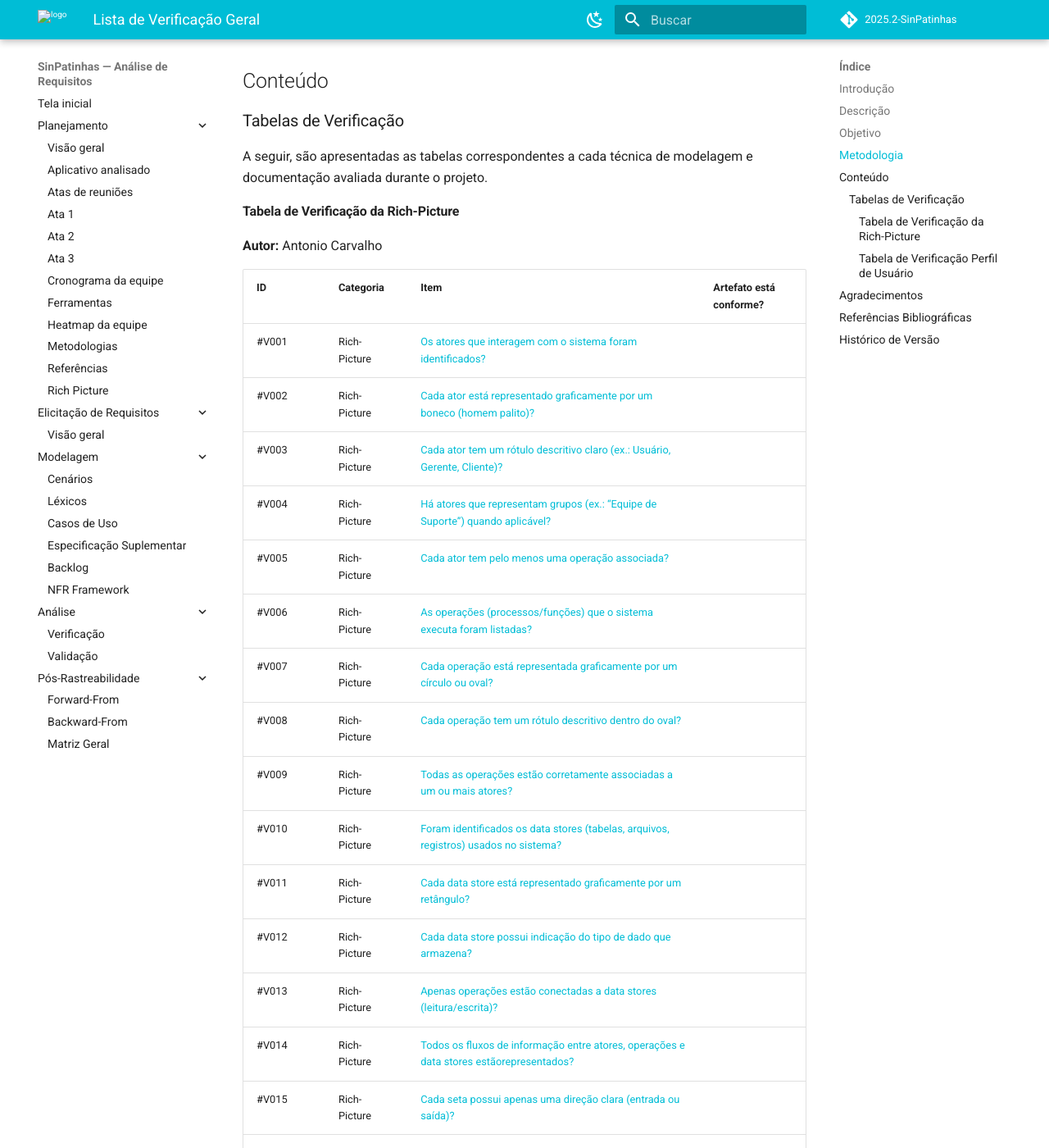
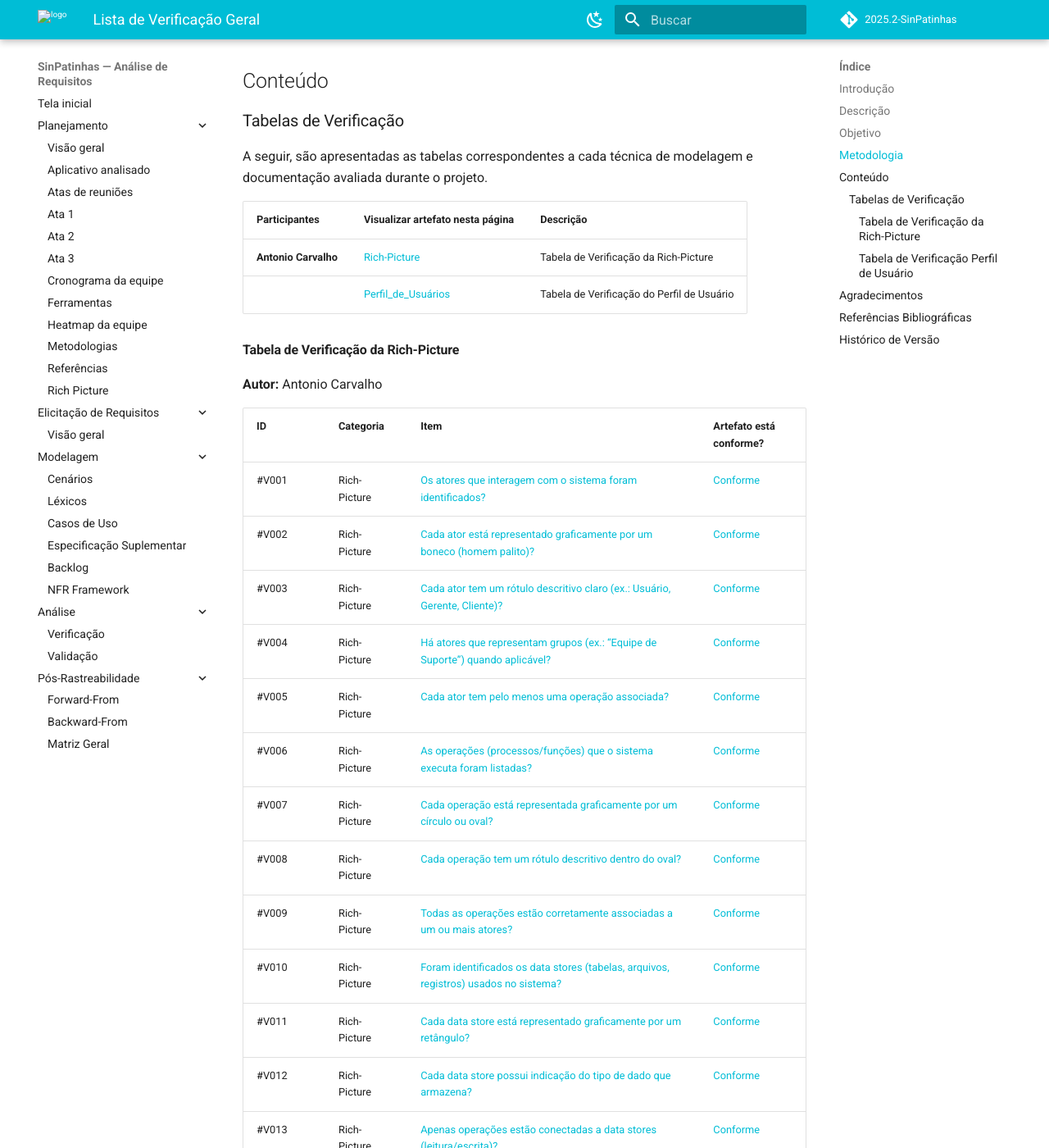
Before and after one commit to Requisitos-de-Software/2025.2-SinPatinhas, an MkDocs documentation site: the page built from docs/analise/verificacao_geral.md, in a window 1280 px wide and 1400 px high, scrolled down 2171 px. Shown: the whole window at 82% size. Built offline with MkDocs 1.6.1 and Material for MkDocs 9.7.7, drawn with Linux system fonts in a browser that asks for light colours; comment, search, counter and statistics services are not loaded; some of the changed text lies outside the part shown.

Commit message:
fix(verification): Edição da página de lista de verificação geral com confirguração geral de estrutura.

```diff
--- a/docs/analise/verificacao_geral.md
+++ b/docs/analise/verificacao_geral.md
@@ -63,6 +63,12 @@ As verificações foram estruturadas em **tabelas individuais**, permitindo uma
 ### Tabelas de Verificação
 A seguir, são apresentadas as tabelas correspondentes a cada técnica de modelagem e documentação avaliada durante o projeto.
 
+| **Participantes** | **Visualizar artefato nesta página** | **Descrição** |
+|---------------|--------------|------------------|
+| **Antonio Carvalho** | [Rich-Picture](#tb001) | Tabela de Verificação da Rich-Picture |
+|                      | [Perfil_de_Usuários](#tb002) | Tabela de Verificação do Perfil de Usuário |
+
+<a id="tb001"></a>
 
 #### Tabela de Verificação da Rich-Picture
 
@@ -70,27 +76,28 @@ A seguir, são apresentadas as tabelas correspondentes a cada técnica de modela
 
 | ID        | Categoria      | Item | Artefato está conforme? |
 |-----------|----------------|------|--------------|
-| #V001 | Rich-Picture   | [Os atores que interagem com o sistema foram identificados?](../planejamento/rich-picture/lista_de_verificao.md) |
-| #V002 | Rich-Picture   | [Cada ator está representado graficamente por um boneco (homem palito)?](../planejamento/rich-picture/lista_de_verificao.md) |
-| #V003 | Rich-Picture   | [Cada ator tem um rótulo descritivo claro (ex.: Usuário, Gerente, Cliente)?](../planejamento/rich-picture/lista_de_verificao.md) |
-| #V004 | Rich-Picture   | [Há atores que representam grupos (ex.: “Equipe de Suporte”) quando aplicável?](../planejamento/rich-picture/lista_de_verificao.md) |
-| #V005 | Rich-Picture   | [Cada ator tem pelo menos uma operação associada?](../planejamento/rich-picture/lista_de_verificao.md) |
-| #V006 | Rich-Picture   | [As operações (processos/funções) que o sistema executa foram listadas?](../planejamento/rich-picture/lista_de_verificao.md) |
-| #V007 | Rich-Picture   | [Cada operação está representada graficamente por um círculo ou oval?](../planejamento/rich-picture/lista_de_verificao.md) |
-| #V008 | Rich-Picture   | [Cada operação tem um rótulo descritivo dentro do oval?](../planejamento/rich-picture/lista_de_verificao.md) |
-| #V009 | Rich-Picture   | [Todas as operações estão corretamente associadas a um ou mais atores?](../planejamento/rich-picture/lista_de_verificao.md) |
-| #V010 | Rich-Picture   | [Foram identificados os data stores (tabelas, arquivos, registros) usados no sistema?](../planejamento/rich-picture/lista_de_verificao.md) |
-| #V011 | Rich-Picture   | [Cada data store está representado graficamente por um retângulo?](../planejamento/rich-picture/lista_de_verificao.md) |
-| #V012 | Rich-Picture   | [Cada data store possui indicação do tipo de dado que armazena?](../planejamento/rich-picture/lista_de_verificao.md) |
-| #V013 | Rich-Picture   | [Apenas operações estão conectadas a data stores (leitura/escrita)?](../planejamento/rich-picture/lista_de_verificao.md) |
-| #V014 | Rich-Picture   | [Todos os fluxos de informação entre atores, operações e data stores estãorepresentados?](../planejamento/rich-picture/lista_de_verificao.md) |
-| #V015 | Rich-Picture   | [Cada seta possui apenas uma direção clara (entrada ou saída)?](../planejamento/rich-picture/lista_de_verificao.md) |
-| #V016 | Rich-Picture   | [Cada seta tem um rótulo descritivo indicando que tipo de dado/informação circula?](../planejamento/rich-picture/lista_de_verificao.md) |
-| #V017 | Rich-Picture   | [Foi traçada a fronteira do sistema (círculo/linha sólida ou tracejada) delimitando a área de responsabilidade?](../planejamento/rich-picture/lista_de_verificao.md) |
-| #V018 | Rich-Picture   | [Apenas os elementos dentro da fronteira são de responsabilidade do sistema em análise?](../planejamento/rich-picture/lista_de_verificao.md) |
-| #V019 | Rich-Picture   | [Foi verificado que os elementos fora da fronteira foram corretamente excluídos da responsabilidade do sistema?](../planejamento/rich-picture/lista_de_verificao.md) |
+| #V001 | Rich-Picture   | [Os atores que interagem com o sistema foram identificados?](../planejamento/rich-picture/lista_de_verificao.md) | [Conforme](../assets/images/richpicture/richpicture.png) |
+| #V002 | Rich-Picture   | [Cada ator está representado graficamente por um boneco (homem palito)?](../planejamento/rich-picture/lista_de_verificao.md) | [Conforme](../assets/images/richpicture/richpicture.png) |
+| #V003 | Rich-Picture   | [Cada ator tem um rótulo descritivo claro (ex.: Usuário, Gerente, Cliente)?](../planejamento/rich-picture/lista_de_verificao.md) | [Conforme](../assets/images/richpicture/richpicture.png) |
+| #V004 | Rich-Picture   | [Há atores que representam grupos (ex.: “Equipe de Suporte”) quando aplicável?](../planejamento/rich-picture/lista_de_verificao.md) | [Conforme](../assets/images/richpicture/richpicture.png) |
+| #V005 | Rich-Picture   | [Cada ator tem pelo menos uma operação associada?](../planejamento/rich-picture/lista_de_verificao.md) | [Conforme](../assets/images/richpicture/richpicture.png) |
+| #V006 | Rich-Picture   | [As operações (processos/funções) que o sistema executa foram listadas?](../planejamento/rich-picture/lista_de_verificao.md) | [Conforme](../assets/images/richpicture/richpicture.png) |
+| #V007 | Rich-Picture   | [Cada operação está representada graficamente por um círculo ou oval?](../planejamento/rich-picture/lista_de_verificao.md) | [Conforme](../assets/images/richpicture/richpicture.png) |
+| #V008 | Rich-Picture   | [Cada operação tem um rótulo descritivo dentro do oval?](../planejamento/rich-picture/lista_de_verificao.md) | [Conforme](../assets/images/richpicture/richpicture.png) |
+| #V009 | Rich-Picture   | [Todas as operações estão corretamente associadas a um ou mais atores?](../planejamento/rich-picture/lista_de_verificao.md) | [Conforme](../assets/images/richpicture/richpicture.png) |
+| #V010 | Rich-Picture   | [Foram identificados os data stores (tabelas, arquivos, registros) usados no sistema?](../planejamento/rich-picture/lista_de_verificao.md) | [Conforme](../assets/images/richpicture/richpicture.png) |
+| #V011 | Rich-Picture   | [Cada data store está representado graficamente por um retângulo?](../planejamento/rich-picture/lista_de_verificao.md) | [Conforme](../assets/images/richpicture/richpicture.png) |
+| #V012 | Rich-Picture   | [Cada data store possui indicação do tipo de dado que armazena?](../planejamento/rich-picture/lista_de_verificao.md) | [Conforme](../assets/images/richpicture/richpicture.png) |
+| #V013 | Rich-Picture   | [Apenas operações estão conectadas a data stores (leitura/escrita)?](../planejamento/rich-picture/lista_de_verificao.md) | [Conforme](../assets/images/richpicture/richpicture.png) |
+| #V014 | Rich-Picture   | [Todos os fluxos de informação entre atores, operações e data stores estãorepresentados?](../planejamento/rich-picture/lista_de_verificao.md) | [Conforme](../assets/images/richpicture/richpicture.png) |
+| #V015 | Rich-Picture   | [Cada seta possui apenas uma direção clara (entrada ou saída)?](../planejamento/rich-picture/lista_de_verificao.md) | [Conforme](../assets/images/richpicture/richpicture.png) |
+| #V016 | Rich-Picture   | [Cada seta tem um rótulo descritivo indicando que tipo de dado/informação circula?](../planejamento/rich-picture/lista_de_verificao.md) | [Conforme](../assets/images/richpicture/richpicture.png) |
+| #V017 | Rich-Picture   | [Foi traçada a fronteira do sistema (círculo/linha sólida ou tracejada) delimitando a área de responsabilidade?](../planejamento/rich-picture/lista_de_verificao.md) | [Conforme](../assets/images/richpicture/richpicture.png) |
+| #V018 | Rich-Picture   | [Apenas os elementos dentro da fronteira são de responsabilidade do sistema em análise?](../planejamento/rich-picture/lista_de_verificao.md) | [Conforme](../assets/images/richpicture/richpicture.png) |
+| #V019 | Rich-Picture   | [Foi verificado que os elementos fora da fronteira foram corretamente excluídos da responsabilidade do sistema?](../planejamento/rich-picture/lista_de_verificao.md) | [Conforme](../assets/images/richpicture/richpicture.png) |
 
 
+<a id="tb002"></a>
 
 #### Tabela de Verificação Perfil de Usuário
 
@@ -98,24 +105,24 @@ A seguir, são apresentadas as tabelas correspondentes a cada técnica de modela
 
 | ID        | Categoria      | Item | Artefato está conforme? |
 |-----------|----------------|------|--------------|
-| #V020 | Perfil de Usuário | [O perfil de usuário possui registro dos objetivos dos usuários?](../elicitacao/listas_verificacao/lista_verificacao_perfil_usuario.md) |
-| #V021 | Perfil de Usuário | [O perfil de usuário descreve características (faixa etária, nível de instrução) dos usuários do sistema?](../elicitacao/listas_verificacao/lista_verificacao_perfil_usuario.md) |
-| #V022 | Perfil de Usuário | [As características analisadas para o perfil do usuário são relevantes para o desenvolvimento do sistema projetado?](../elicitacao/listas_verificacao/lista_verificacao_perfil_usuario.md) |
-| #V023 | Perfil de Usuário | [Foram coletados dados sobre as características dos usuários através de estudo? (entrevistas, questionários)](../elicitacao/listas_verificacao/lista_verificacao_perfil_usuario.md) |
-| #V024 | Perfil de Usuário | [Os dados coletados foram agregados em grupos de acordo com os valores observados?](../elicitacao/listas_verificacao/lista_verificacao_perfil_usuario.md) (faixa etária 10-15 anos) |
-| #V025 | Perfil de Usuário | [Foram traçados perfis de usuário considerando as faixas de dados agregados?](../elicitacao/listas_verificacao/lista_verificacao_perfil_usuario.md) |
-| #V026 | Perfil de Usuário | [Foi calculada a proporção de usuários que se encaixam em cada perfil?](../elicitacao/listas_verificacao/lista_verificacao_perfil_usuario.md) |
-| #V027 | Perfil de Usuário | [O perfil de usuário foi elaborado dentro de um processo iterativo?](../elicitacao/listas_verificacao/lista_verificacao_perfil_usuario.md) |
-| #V028 | Perfil de Usuário | [As características foram priorizadas de acordo com a sua relevância para o produto e projeto? (dados sobre o usuário, seu conhecimento sobre o produto)](../elicitacao/listas_verificacao/lista_verificacao_perfil_usuario.md) |
-| #V029 | Perfil de Usuário | [Os usuários foram categorizados em grupos?](../elicitacao/listas_verificacao/lista_verificacao_perfil_usuario.md) |
-| #V030 | Perfil de Usuário | [Os grupos correspondem à distribuição dos usuários nas faixas de dados agregados?](../elicitacao/listas_verificacao/lista_verificacao_perfil_usuario.md) |
-| #V031 | Perfil de Usuário | [O perfil de usuário possui nível de experiência do usuário?](../elicitacao/listas_verificacao/lista_verificacao_perfil_usuario.md) |
-| #V032 | Perfil de Usuário | [O perfil de usuário possui tarefas que deverão ser realizadas no sistema?](../elicitacao/listas_verificacao/lista_verificacao_perfil_usuario.md) |
-| #V033 | Perfil de Usuário | [O conhecimento do usuário sobre o domínio do produto está especificado?](../elicitacao/listas_verificacao/lista_verificacao_perfil_usuario.md) |
-| #V034 | Perfil de Usuário | [A experiência profissional e o cargo do usuário estão detalhados?](../elicitacao/listas_verificacao/lista_verificacao_perfil_usuario.md) |
-| #V035 | Perfil de Usuário | [As atitudes e valores do usuário em relação à tecnologia foram considerados?](../elicitacao/listas_verificacao/lista_verificacao_perfil_usuario.md) |
-| #V036 | Perfil de Usuário | [A experiência prévia do usuário com computadores e outros sistemas está documentada?](../elicitacao/listas_verificacao/lista_verificacao_perfil_usuario.md) |
-| #V037 | Perfil de Usuário | [O perfil detalha a experiência do usuário com produtos similares ou concorrentes?](../elicitacao/listas_verificacao/lista_verificacao_perfil_usuario.md) |
+| #V020 | Perfil de Usuário | [O perfil de usuário possui registro dos objetivos dos usuários?](../elicitacao/listas_verificacao/lista_verificacao_perfil_usuario.md) | [Conforme](../elicitacao/perfis_usuarios/perfis-de-usuario.md) |
+| #V021 | Perfil de Usuário | [O perfil de usuário descreve características (faixa etária, nível de instrução) dos usuários do sistema?](../elicitacao/listas_verificacao/lista_verificacao_perfil_usuario.md) | [Conforme](../elicitacao/perfis_usuarios/perfis-de-usuario.md) |
+| #V022 | Perfil de Usuário | [As características analisadas para o perfil do usuário são relevantes para o desenvolvimento do sistema projetado?](../elicitacao/listas_verificacao/lista_verificacao_perfil_usuario.md) | [Conforme](../elicitacao/perfis_usuarios/perfis-de-usuario.md) |
+| #V023 | Perfil de Usuário | [Foram coletados dados sobre as características dos usuários através de estudo? (entrevistas, questionários)](../elicitacao/listas_verificacao/lista_verificacao_perfil_usuario.md) | [Conforme](../elicitacao/perfis_usuarios/perfis-de-usuario.md) |
+| #V024 | Perfil de Usuário | [Os dados coletados foram agregados em grupos de acordo com os valores observados?](../elicitacao/listas_verificacao/lista_verificacao_perfil_usuario.md) (faixa etária 10-15 anos) | [Conforme](../elicitacao/perfis_usuarios/perfis-de-usuario.md) |
+| #V025 | Perfil de Usuário | [Foram traçados perfis de usuário considerando as faixas de dados agregados?](../elicitacao/listas_verificacao/lista_verificacao_perfil_usuario.md) | [Conforme](../elicitacao/perfis_usuarios/perfis-de-usuario.md) |
+| #V026 | Perfil de Usuário | [Foi calculada a proporção de usuários que se encaixam em cada perfil?](../elicitacao/listas_verificacao/lista_verificacao_perfil_usuario.md) | [Conforme](../elicitacao/perfis_usuarios/perfis-de-usuario.md) |
+| #V027 | Perfil de Usuário | [O perfil de usuário foi elaborado dentro de um processo iterativo?](../elicitacao/listas_verificacao/lista_verificacao_perfil_usuario.md) | [Conforme](../elicitacao/perfis_usuarios/perfis-de-usuario.md) |
+| #V028 | Perfil de Usuário | [As características foram priorizadas de acordo com a sua relevância para o produto e projeto? (dados sobre o usuário, seu conhecimento sobre o produto)](../elicitacao/listas_verificacao/lista_verificacao_perfil_usuario.md) | [Conforme](../elicitacao/perfis_usuarios/perfis-de-usuario.md) |
+| #V029 | Perfil de Usuário | [Os usuários foram categorizados em grupos?](../elicitacao/listas_verificacao/lista_verificacao_perfil_usuario.md) | [Conforme](../elicitacao/perfis_usuarios/perfis-de-usuario.md) |
+| #V030 | Perfil de Usuário | [Os grupos correspondem à distribuição dos usuários nas faixas de dados agregados?](../elicitacao/listas_verificacao/lista_verificacao_perfil_usuario.md) | [Conforme](../elicitacao/perfis_usuarios/perfis-de-usuario.md) |
+| #V031 | Perfil de Usuário | [O perfil de usuário possui nível de experiência do usuário?](../elicitacao/listas_verificacao/lista_verificacao_perfil_usuario.md) | [Conforme](../elicitacao/perfis_usuarios/perfis-de-usuario.md) |
+| #V032 | Perfil de Usuário | [O perfil de usuário possui tarefas que deverão ser realizadas no sistema?](../elicitacao/listas_verificacao/lista_verificacao_perfil_usuario.md) | [Conforme](../elicitacao/perfis_usuarios/perfis-de-usuario.md) |
+| #V033 | Perfil de Usuário | [O conhecimento do usuário sobre o domínio do produto está especificado?](../elicitacao/listas_verificacao/lista_verificacao_perfil_usuario.md) | [Conforme](../elicitacao/perfis_usuarios/perfis-de-usuario.md) |
+| #V034 | Perfil de Usuário | [A experiência profissional e o cargo do usuário estão detalhados?](../elicitacao/listas_verificacao/lista_verificacao_perfil_usuario.md) | [Conforme](../elicitacao/perfis_usuarios/perfis-de-usuario.md) |
+| #V035 | Perfil de Usuário | [As atitudes e valores do usuário em relação à tecnologia foram considerados?](../elicitacao/listas_verificacao/lista_verificacao_perfil_usuario.md) | [Conforme](../elicitacao/perfis_usuarios/perfis-de-usuario.md) |
+| #V036 | Perfil de Usuário | [A experiência prévia do usuário com computadores e outros sistemas está documentada?](../elicitacao/listas_verificacao/lista_verificacao_perfil_usuario.md) | [Conforme](../elicitacao/perfis_usuarios/perfis-de-usuario.md) |
+| #V037 | Perfil de Usuário | [O perfil detalha a experiência do usuário com produtos similares ou concorrentes?](../elicitacao/listas_verificacao/lista_verificacao_perfil_usuario.md) | [Conforme](../elicitacao/perfis_usuarios/perfis-de-usuario.md) |
 
 ---
 
```
Also changed, not shown: docs/analise/prototipos.md (+11 -5 lines).
